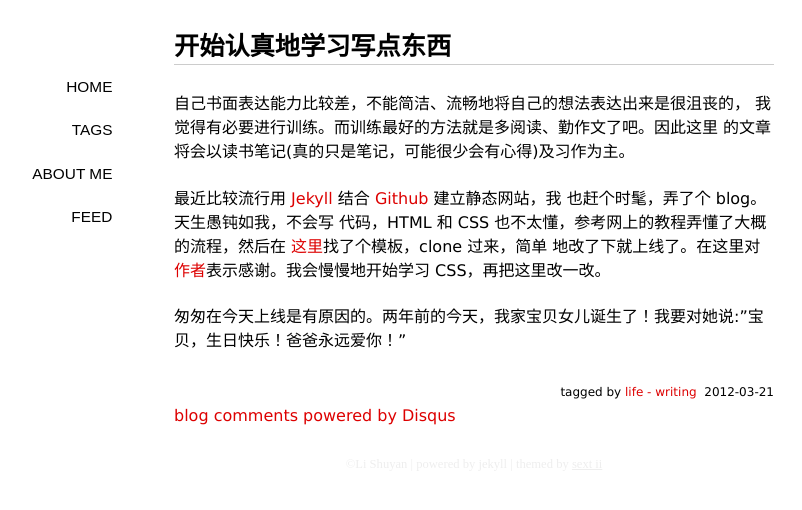
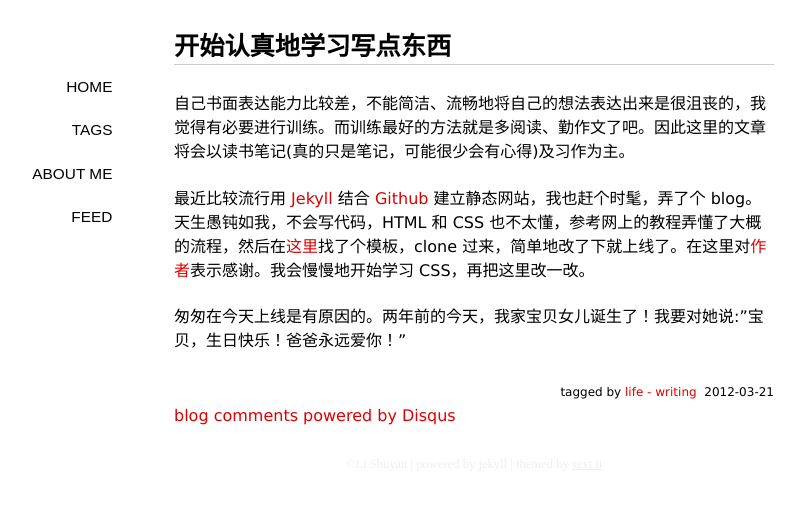
Before and after one commit to foollishy/foollishy.github.com, a Jekyll site: the page built from _posts/2012-03-21-first-post.markdown, in a window 1280 px wide. Shown: the top 510 px of the page, without its empty margins (166-968 px from the left). Built offline with Jekyll 4.4.1, drawn with Linux system fonts in a browser that asks for light colours; some web fonts are replaced; Markdown is read by kramdown in place of the engine named in the settings; comment, search, counter and statistics services are not loaded.

```diff
--- a/_posts/2012-03-21-first-post.markdown
+++ b/_posts/2012-03-21-first-post.markdown
@@ -5,14 +5,8 @@ tags:
     - life - writing
 ---
 
-自己书面表达能力比较差，不能简洁、流畅地将自己的想法表达出来是很沮丧的，
-我觉得有必要进行训练。而训练最好的方法就是多阅读、勤作文了吧。因此这里
-的文章将会以读书笔记(真的只是笔记，可能很少会有心得)及习作为主。
+自己书面表达能力比较差，不能简洁、流畅地将自己的想法表达出来是很沮丧的，我觉得有必要进行训练。而训练最好的方法就是多阅读、勤作文了吧。因此这里的文章将会以读书笔记(真的只是笔记，可能很少会有心得)及习作为主。
 
-最近比较流行用 [Jekyll](https://github.com/mojombo/jekyll) 结合 [Github](http://github.com) 建立静态网站，我
-也赶个时髦，弄了个 blog。天生愚钝如我，不会写
-代码，HTML 和 CSS 也不太懂，参考网上的教程弄懂了大概的流程，然后在
-[这里](https://github.com/waynezhang/blog)找了个模板，clone 过来，简单
-地改了下就上线了。在这里对[作者](http://lhzhang.com/)表示感谢。我会慢慢地开始学习 CSS，再把这里改一改。
+最近比较流行用 [Jekyll](https://github.com/mojombo/jekyll) 结合 [Github](http://github.com) 建立静态网站，我也赶个时髦，弄了个 blog。天生愚钝如我，不会写代码，HTML 和 CSS 也不太懂，参考网上的教程弄懂了大概的流程，然后在[这里](https://github.com/waynezhang/blog)找了个模板，clone 过来，简单地改了下就上线了。在这里对[作者](http://lhzhang.com/)表示感谢。我会慢慢地开始学习 CSS，再把这里改一改。
 
 匆匆在今天上线是有原因的。两年前的今天，我家宝贝女儿诞生了！我要对她说:"宝贝，生日快乐！爸爸永远爱你！"
```
Also changed, not shown: about.markdown (+2 -5 lines).
